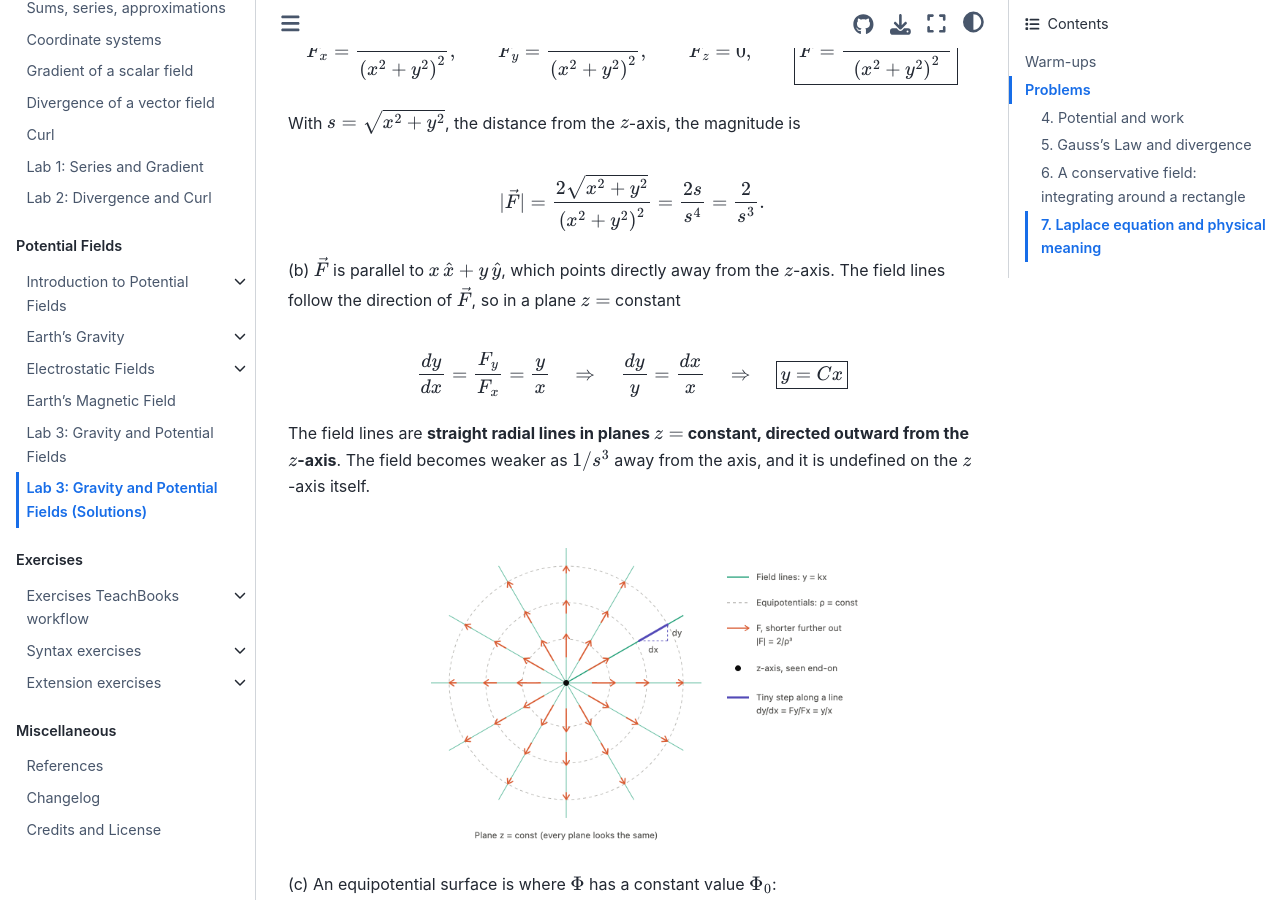
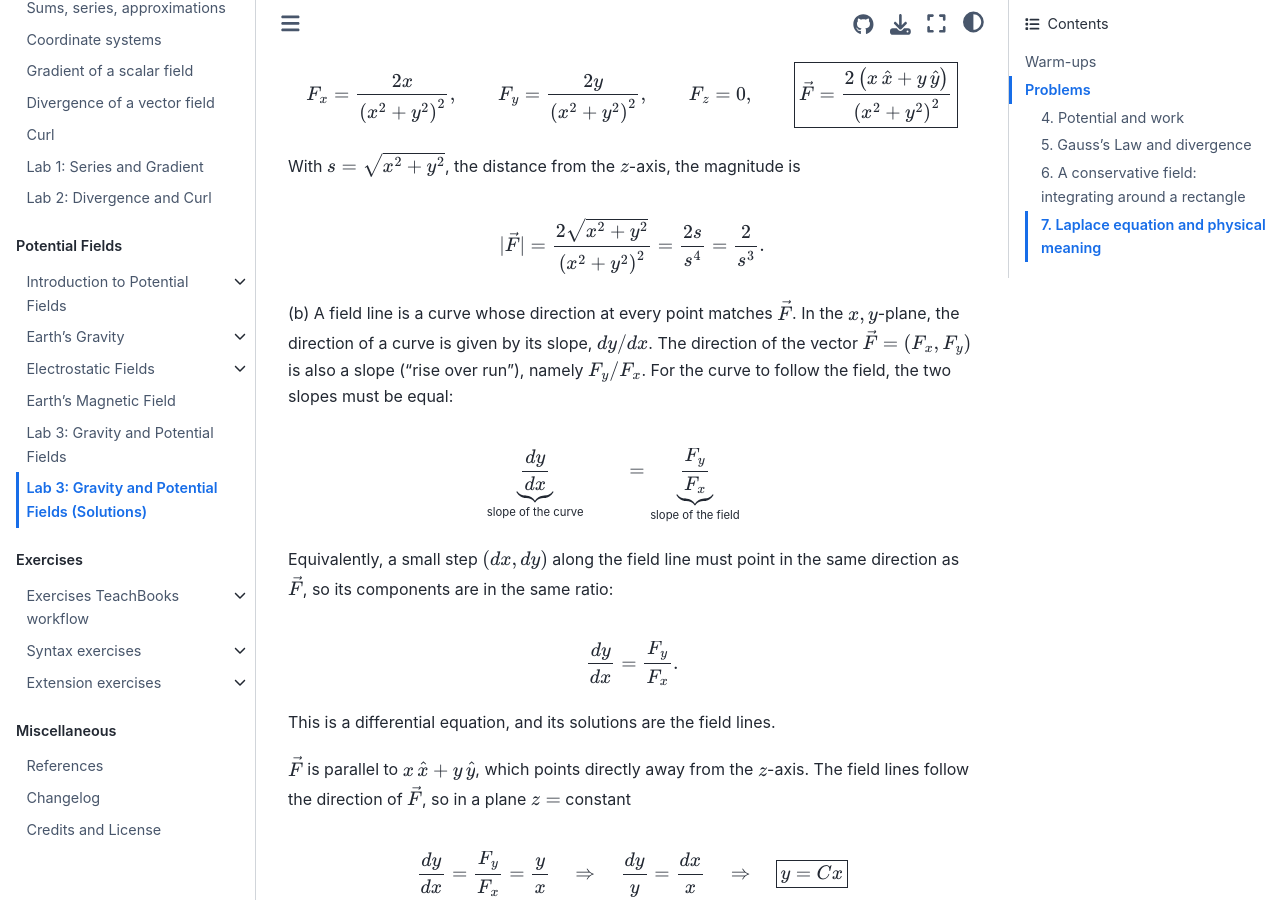
Before and after one commit to BScECT/FieldWaves, a Jupyter Book: the page built from book/2_potential_fields/labs/week3_gravity_and_potential/week3_exersizes_solutions.md, in a window 1280 px wide and 900 px high, scrolled down 8473 px. Built offline with Jupyter Book 1.0.4 settings and Sphinx 7.4.7 and the Sphinx Book theme 1.1.4, drawn with Linux system fonts in a browser that asks for light colours; pages that are not in the unit, such as notebooks, are missing from menus; comment, search, counter and statistics services are not loaded.

Commit message:
final update of Lab3 solutions

````diff
--- a/book/2_potential_fields/labs/week3_gravity_and_potential/week3_exersizes_solutions.md
+++ b/book/2_potential_fields/labs/week3_gravity_and_potential/week3_exersizes_solutions.md
@@ -41,7 +41,7 @@ c) The asteroid actually has the irregular shape shown below. The cavity is a sp
 a) No. The shell exerts no net pull anywhere inside it, so the pebble stays at rest. Draw a thin double cone through $P$: it cuts a small patch on the near side and a larger patch on the far side. The mass of each patch grows as the square of its distance from $P$, while its pull falls off as one over that distance squared, so the two pulls are equal and opposite. The nearer wall is closer, but it has less mass inside the cone. This exact cancellation relies on the inverse-square law.
 
 b)
-```{figure} figures/hollow_asteroid_spherical_solution.png
+```{figure} figures/hollow_asteroid_spherical_solution2.png
 :width: 90%
 ```
 ```{math}
@@ -229,7 +229,21 @@ With $s = \sqrt{x^2+y^2}$, the distance from the $z$-axis, the magnitude is
 |\vec{F}| = \frac{2\sqrt{x^2+y^2}}{\left(x^2+y^2\right)^2} = \frac{2s}{s^4} = \frac{2}{s^3}.
 ```
 
-(b) $\vec{F}$ is parallel to $x\,\hat{x} + y\,\hat{y}$, which points directly away from the $z$-axis. The field lines follow the direction of $\vec{F}$, so in a plane $z = $ constant
+(b) A field line is a curve whose direction at every point matches $\vec{F}$. In the $x,y$-plane, the direction of a curve is given by its slope, $dy/dx$. The direction of the vector $\vec{F} = (F_x, F_y)$ is also a slope ("rise over run"), namely $F_y/F_x$. For the curve to follow the field, the two slopes must be equal:
+
+```{math}
+\underbrace{\frac{dy}{dx}}_{\text{slope of the curve}} = \underbrace{\frac{F_y}{F_x}}_{\text{slope of the field}}
+```
+
+Equivalently, a small step $(dx, dy)$ along the field line must point in the same direction as $\vec{F}$, so its components are in the same ratio:
+
+```{math}
+\frac{dy}{dx} = \frac{F_y}{F_x}.
+```
+
+This is a differential equation, and its solutions are the field lines.
+
+$\vec{F}$ is parallel to $x\,\hat{x} + y\,\hat{y}$, which points directly away from the $z$-axis. The field lines follow the direction of $\vec{F}$, so in a plane $z = $ constant
 
 ```{math}
 \frac{dy}{dx} = \frac{F_y}{F_x} = \frac{y}{x}
@@ -268,7 +282,7 @@ The gradient of $\Phi$ is perpendicular to any surface of constant $\Phi$, and $
 Go around the rectangle counterclockwise, as in the figure. The condition $x_1 > 0$ keeps the rectangle away from the $z$-axis, where $\vec{F}$ is undefined, so every integral exists.
 
 ```{figure} figures/rectangle_conservative.png
-:width: 32%
+:width: 55%
 ```
 
 Each integral uses the antiderivative $\int \dfrac{2u\,du}{(u^2+c^2)^2} = -\dfrac{1}{u^2+c^2}$.
````
Also changed, not shown: book/2_potential_fields/labs/week3_gravity_and_potential/figures/conservativefield_lines_ex6.png, book/2_potential_fields/labs/week3_gravity_and_potential/figures/hollow_asteroid_spherical_solution.png (deleted), book/2_potential_fields/labs/week3_gravity_and_potential/figures/hollow_asteroid_spherical_solution2.png (added).
